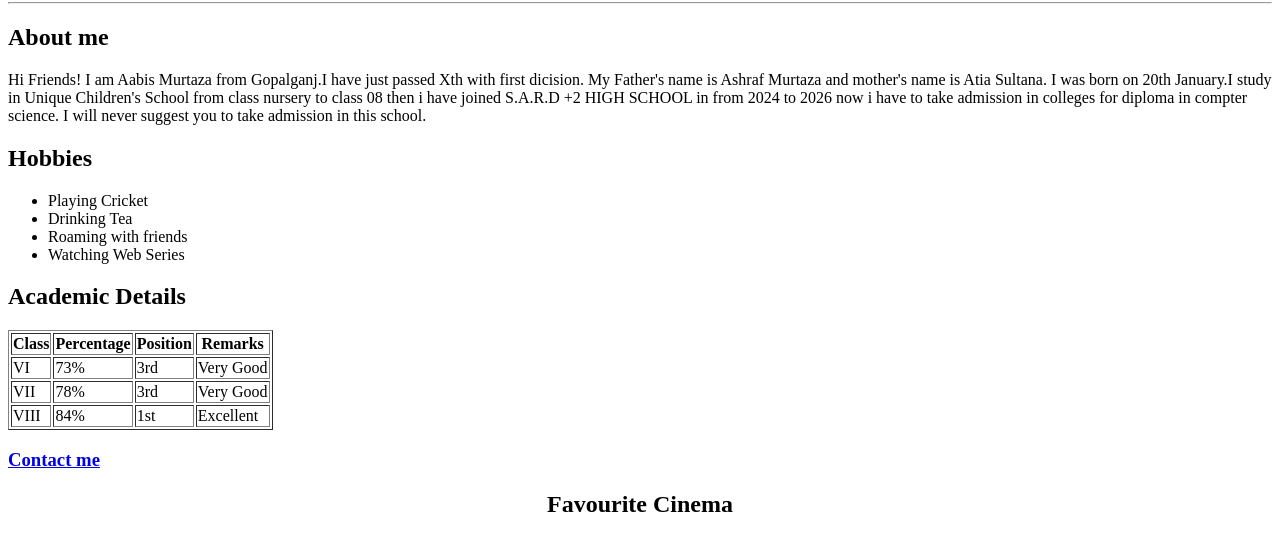
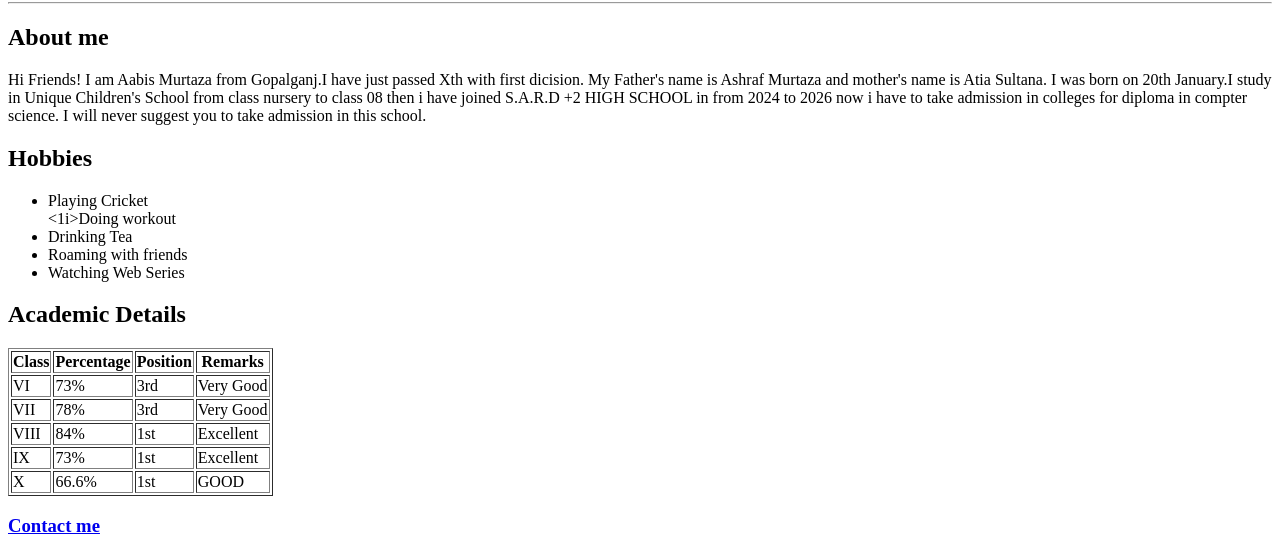
Before and after one commit to aabismurtaza/malikaabis.github.io, a plain HTML site: page index.html in a window 1280 px wide. Shown: the part 340-875 px from the top of the page. Drawn offline with Linux system fonts and the light colour scheme.

Commit message:
Update index.html

```diff
--- a/index.html
+++ b/index.html
@@ -18,6 +18,7 @@
     <h2>Hobbies</h2>
     <ul>
       <li>Playing Cricket</li>
+      <1i>Doing workout</1i>
       <li>Drinking Tea</li>
       <li>Roaming with friends</li>
       <li>Watching Web Series</li>
@@ -46,6 +47,17 @@
         <td>1st</td>
         <td>Excellent</td>
       </tr>
+      <tr>
+         <td>IX</td>
+        <td>73%</td>
+        <td>1st</td>
+        <td>Excellent</td>
+       </tr>
+      <tr>
+         <td>X</td>
+        <td>66.6%</td>
+        <td>1st</td>
+        <td>GOOD</td>
     </table>
     <h3><a href="contact us.html">Contact me</a></h3>
     <h2><center>Favourite Cinema</center></h2>
```
